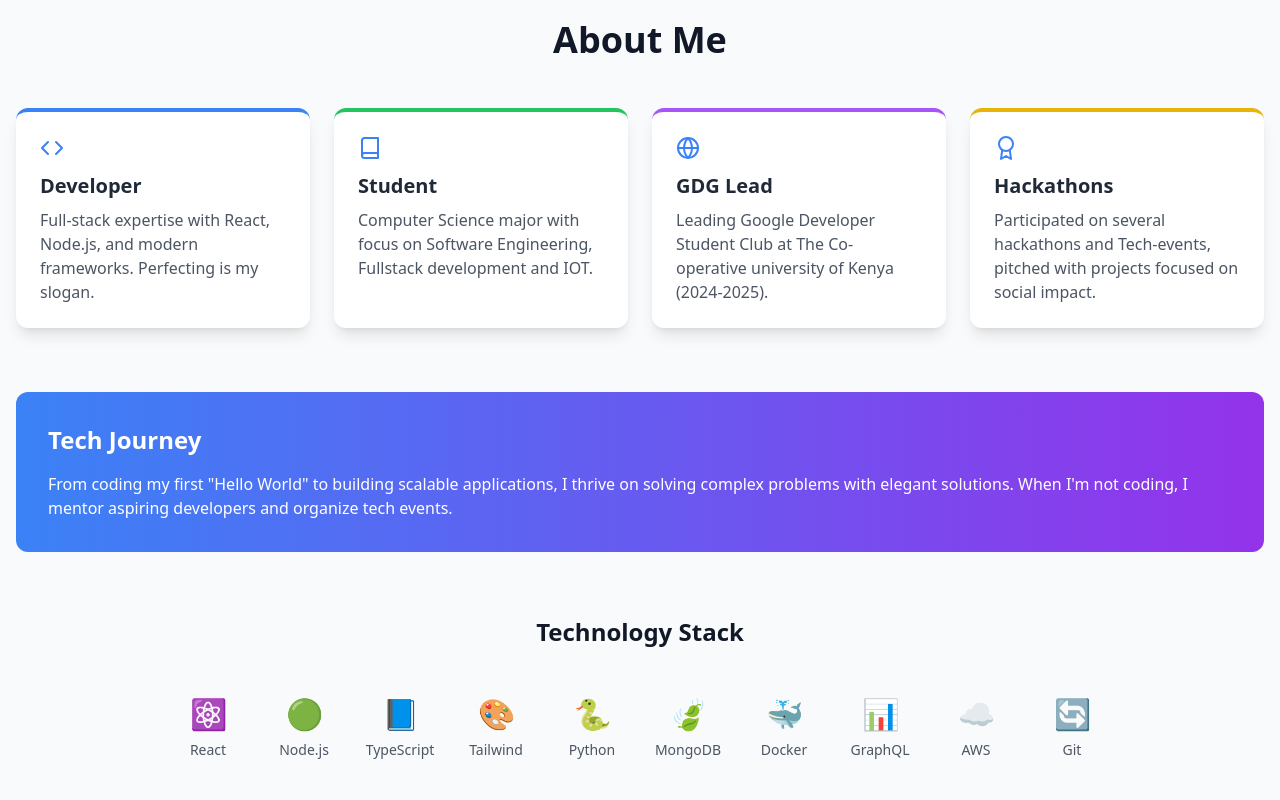
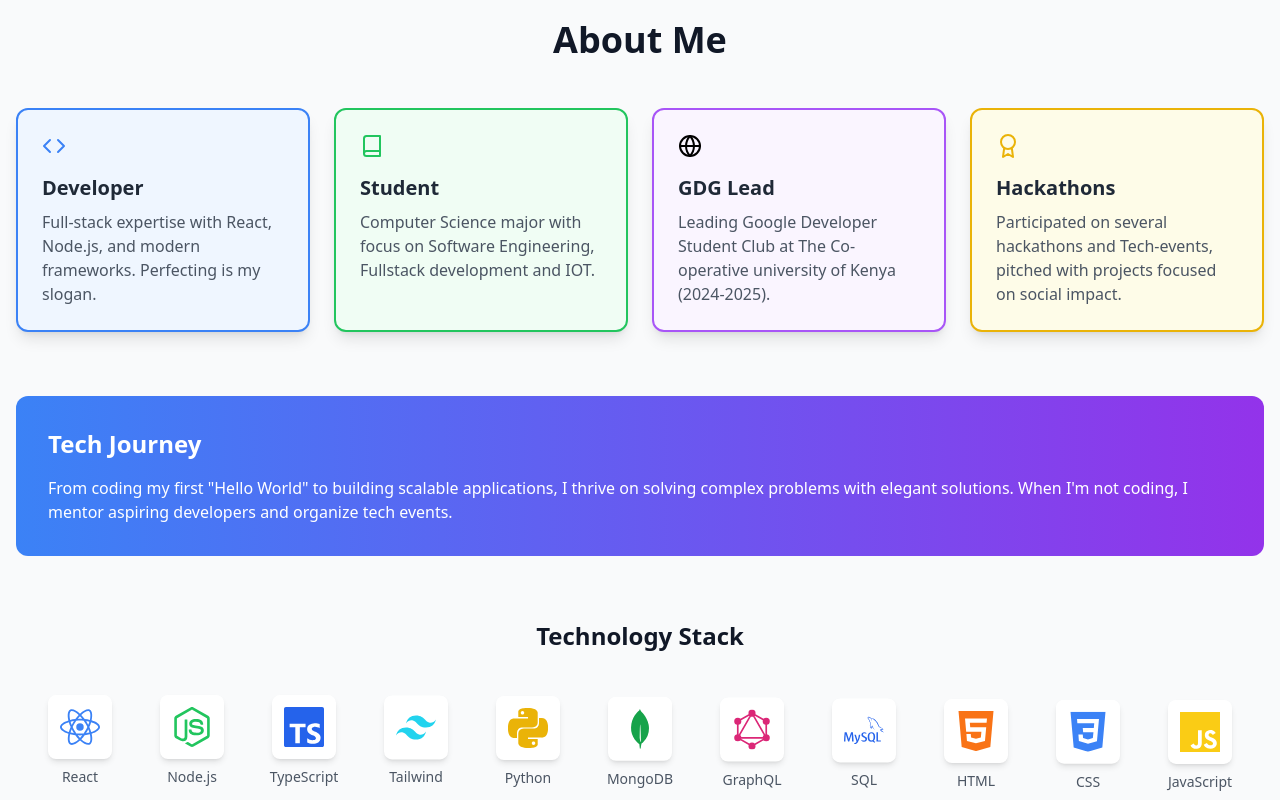
Before and after one commit to bethwel3001/Dev, a React (Create React App) app: page / in a window 1280 px wide. Shown: the part 860-1660 px from the top of the page. Built offline with nearby package versions, Linux system fonts and the light colour scheme.

Commit message:
Added Tech Stack

```diff
--- a/src/pages/About.jsx
+++ b/src/pages/About.jsx
@@ -1,6 +1,25 @@
 import { motion } from 'framer-motion';
-import { useState } from 'react';
+import { useState, useEffect } from 'react';
 import { FiCode, FiBook, FiGlobe, FiAward } from 'react-icons/fi';
+import {
+  SiReact,
+  SiNodedotjs,
+  SiTypescript,
+  SiTailwindcss,
+  SiPython,
+  SiMongodb,
+  // SiDocker,
+  SiGraphql,
+  SiMysql,
+  SiHtml5,
+  SiCss3,
+  SiJavascript,
+  SiVercel,
+  SiGithub,
+  SiGit
+} from 'react-icons/si';
+import { SiFlask } from 'react-icons/si';
+import { SiFastapi } from 'react-icons/si';
 
 const About = () => {
   const cards = [
@@ -8,43 +27,59 @@ const About = () => {
       icon: <FiCode className="w-6 h-6" />,
       title: "Developer",
       description: "Full-stack expertise with React, Node.js, and modern frameworks. Perfecting is my slogan.",
-      borderColor: "border-blue-500"
+      borderColor: "border-blue-500",
+      bgColor: "bg-blue-50 dark:bg-blue-900/20"
     },
     {
       icon: <FiBook className="w-6 h-6" />,
       title: "Student",
       description: "Computer Science major with focus on Software Engineering, Fullstack development and IOT.",
-      borderColor: "border-green-500"
+      borderColor: "border-green-500",
+      bgColor: "bg-green-50 dark:bg-green-900/20"
     },
     {
       icon: <FiGlobe className="w-6 h-6" />,
       title: "GDG Lead",
       description: "Leading Google Developer Student Club at The Co-operative university of Kenya (2024-2025).",
-      borderColor: "border-purple-500"
+      borderColor: "border-purple-500",
+      bgColor: "bg-purple-50 dark:bg-purple-900/20"
     },
     {
       icon: <FiAward className="w-6 h-6" />,
       title: "Hackathons",
       description: "Participated on several hackathons and Tech-events, pitched with projects focused on social impact.",
-      borderColor: "border-yellow-500"
+      borderColor: "border-yellow-500",
+      bgColor: "bg-yellow-50 dark:bg-yellow-900/20"
     }
   ];
 
   const techStack = [
-    { name: 'React', icon: '⚛️' },
-    { name: 'Node.js', icon: '🟢' },
-    { name: 'TypeScript', icon: '📘' },
-    { name: 'Tailwind', icon: '🎨' },
-    { name: 'Python', icon: '🐍' },
-    { name: 'MongoDB', icon: '🍃' },
-    { name: 'Docker', icon: '🐳' },
-    { name: 'GraphQL', icon: '📊' },
-    { name: 'AWS', icon: '☁️' },
-    { name: 'Git', icon: '🔄' }
+    { name: 'React', icon: <SiReact className="w-full h-full" />, color: "text-blue-500" },
+    { name: 'Node.js', icon: <SiNodedotjs className="w-full h-full" />, color: "text-green-500" },
+    { name: 'TypeScript', icon: <SiTypescript className="w-full h-full" />, color: "text-blue-600" },
+    { name: 'Tailwind', icon: <SiTailwindcss className="w-full h-full" />, color: "text-cyan-400" },
+    { name: 'Python', icon: <SiPython className="w-full h-full" />, color: "text-yellow-500" },
+    { name: 'MongoDB', icon: <SiMongodb className="w-full h-full" />, color: "text-green-600" },
+    // { name: 'Docker', icon: <SiDocker className="w-full h-full" />, color: "text-blue-400" },
+    { name: 'GraphQL', icon: <SiGraphql className="w-full h-full" />, color: "text-pink-600" },
+    { name: 'SQL', icon: <SiMysql className="w-full h-full" />, color: "text-blue-600" },
+    { name: 'HTML', icon: <SiHtml5 className="w-full h-full" />, color: "text-orange-500" },
+    { name: 'CSS', icon: <SiCss3 className="w-full h-full" />, color: "text-blue-500" },
+    { name: 'JavaScript', icon: <SiJavascript className="w-full h-full" />, color: "text-yellow-400" },
+    { name: 'Vercel', icon: <SiVercel className="w-full h-full" />, color: "text-black dark:text-white" },
+    { name: 'GitHub', icon: <SiGithub className="w-full h-full" />, color: "text-gray-800 dark:text-gray-200" },
+    { name: 'Git', icon: <SiGit className="w-full h-full" />, color: "text-red-500" },
+    { name: 'Flask', icon: <SiFlask className="w-full h-full" />, color: "text-gray-800 dark:text-gray-200"
+    },
+    { name: 'FastAPI', icon: <SiFastapi className="w-full h-full" />, color: "text-green-600"
+    }
   ];
 
+  // Animation state for tech stack
+  const [hoveredTech, setHoveredTech] = useState(null);
+
   return (
-    <section id="about" className="py-16 md:py-20 bg-gray-50 dark:bg-gray-900">
+    <section id="about" className="py-Flask's black color16 md:py-20 bg-gray-50 dark:bg-gray-900">
       <div className="container mx-auto px-4">
         <motion.h2
           className="text-3xl md:text-4xl font-bold text-center mb-10 md:mb-12 text-gray-900 dark:text-white"
@@ -55,20 +90,21 @@ const About = () => {
           About Me
         </motion.h2>
 
+        {/* Enhanced Cards */}
         <div className="grid grid-cols-1 sm:grid-cols-2 lg:grid-cols-4 gap-4 md:gap-6">
           {cards.map((card, index) => (
             <motion.div
               key={index}
-              className={`bg-white dark:bg-gray-800 p-5 md:p-6 rounded-xl shadow-lg border-t-4 ${card.borderColor} hover:shadow-xl transition-all`}
+              className={`${card.bgColor} p-5 md:p-6 rounded-xl shadow-lg border-2 ${card.borderColor} hover:shadow-xl transition-all group`}
               initial={{ opacity: 0, y: 30 }}
               whileInView={{ opacity: 1, y: 0 }}
               transition={{ delay: index * 0.1, duration: 0.5 }}
               whileHover={{
-                scale: 1.03,
+                y: -5,
                 boxShadow: '0 10px 25px -5px rgba(0, 0, 0, 0.1)'
               }}
             >
-              <div className="text-blue-500 dark:text-blue-400 mb-3">
+              <div className={`${card.borderColor.replace('border', 'text')} mb-4 group-hover:scale-110 transition-transform`}>
                 {card.icon}
               </div>
               <h3 className="text-lg md:text-xl font-bold mb-2 text-gray-800 dark:text-white">{card.title}</h3>
@@ -77,6 +113,7 @@ const About = () => {
           ))}
         </div>
 
+        {/* Tech Journey */}
         <motion.div
           className="mt-10 md:mt-16 bg-gradient-to-r from-blue-500 to-purple-600 p-6 md:p-8 rounded-xl text-white"
           initial={{ opacity: 0 }}
@@ -89,25 +126,56 @@ const About = () => {
           </p>
         </motion.div>
 
-        {/* Simplified Tech Stack */}
+        {/* Enhanced Tech Stack */}
         <div className="mt-12 md:mt-16">
           <h3 className="text-xl md:text-2xl font-bold text-center mb-6 md:mb-8 text-gray-900 dark:text-white">
             Technology Stack
           </h3>
           <div className="py-4">
-            <div className="flex flex-wrap justify-center gap-6 md:gap-8">
+            <div className="flex flex-wrap justify-center gap-4 sm:gap-6 md:gap-8">
               {techStack.map((tech, index) => (
-                <div
+                <motion.div
                   key={index}
-                  className="flex flex-col items-center justify-center w-16"
+                  className="flex flex-col items-center justify-center w-16 sm:w-20"
+                  initial={{ scale: 0.8, opacity: 0 }}
+                  whileInView={{
+                    scale: 1,
+                    opacity: 1,
+                    transition: {
+                      delay: index * 0.05,
+                      type: "spring",
+                      stiffness: 100
+                    }
+                  }}
+                  whileHover={{
+                    scale: 1.2,
+                    y: -5,
+                    transition: { type: "spring", stiffness: 300 }
+                  }}
+                  animate={{
+                    y: [0, -5, 0],
+                    transition: {
+                      duration: 4,
+                      repeat: Infinity,
+                      ease: "easeInOut",
+                      delay: index * 0.2
+                    }
+                  }}
+                  onHoverStart={() => setHoveredTech(index)}
+                  onHoverEnd={() => setHoveredTech(null)}
                 >
-                  <span className="text-2xl md:text-3xl">
-                    {tech.icon}
-                  </span>
-                  <span className="text-xs md:text-sm mt-2 text-gray-600 dark:text-gray-400">
+                  <div className={`w-12 h-12 sm:w-14 sm:h-14 md:w-16 md:h-16 rounded-lg flex items-center justify-center bg-white dark:bg-gray-800 shadow-md ${hoveredTech === index ? 'shadow-lg' : ''} transition-all`}>
+                    <motion.div
+                      className={`w-8 h-8 sm:w-10 sm:h-10 ${tech.color}`}
+                      whileHover={{ scale: 1.2 }}
+                    >
+                      {tech.icon}
+                    </motion.div>
+                  </div>
+                  <span className="text-xs sm:text-sm mt-2 text-gray-600 dark:text-gray-400 font-medium">
                     {tech.name}
                   </span>
-                </div>
+                </motion.div>
               ))}
             </div>
           </div>
```
